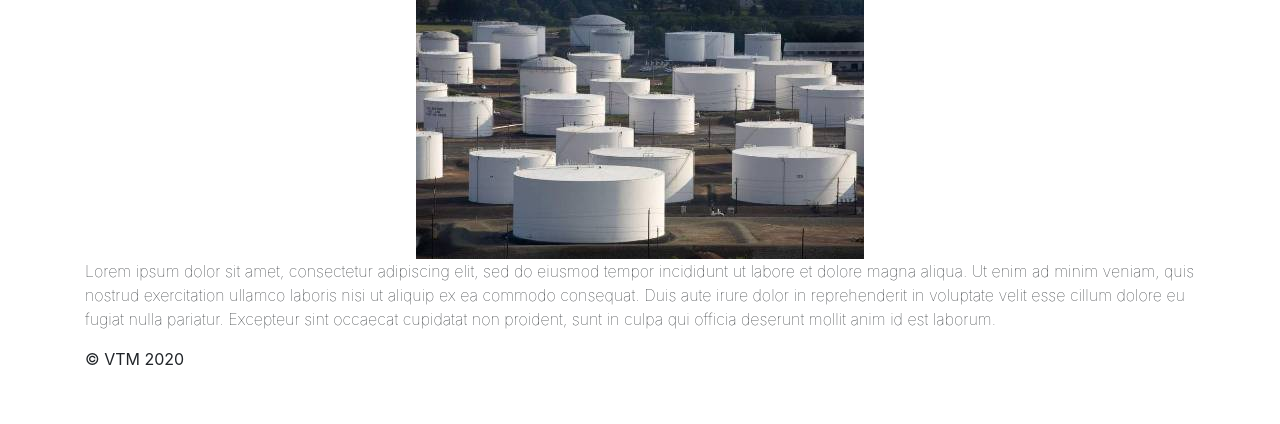
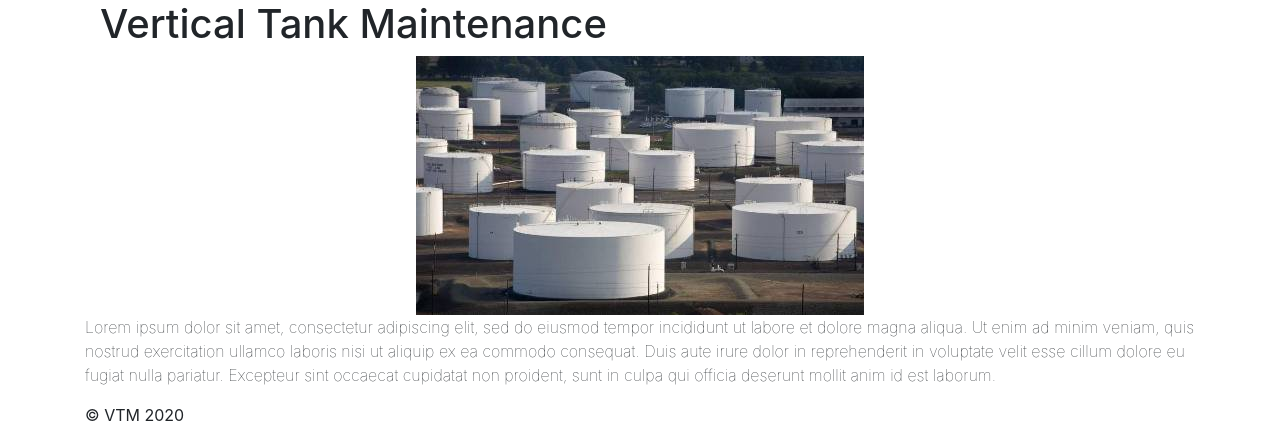
Before and after one commit to jessicatse/bootstrapTank, a Flask app: page / in a window 1280 px wide. Shown: the part 56-480 px from the top of the page. Run offline with Flask 2, Linux system fonts and the light colour scheme.

Commit message:
WAVE update

```diff
--- a/templates/index.html
+++ b/templates/index.html
@@ -7,7 +7,8 @@
 
 {% block body%}
 <div class="container-lg">
-<img src="{{ url_for('static', filename='images/above_ground_vertical_tanks.jpg') }}" class="img-fluid mx-auto d-block" alt="Responsive image">
+<h1>Vertical Tank Maintenance</h1>
+<img src="static/images/above_ground_vertical_tanks.jpg" class="img-fluid mx-auto d-block" alt="">
 
 </div>
 <div>
```
